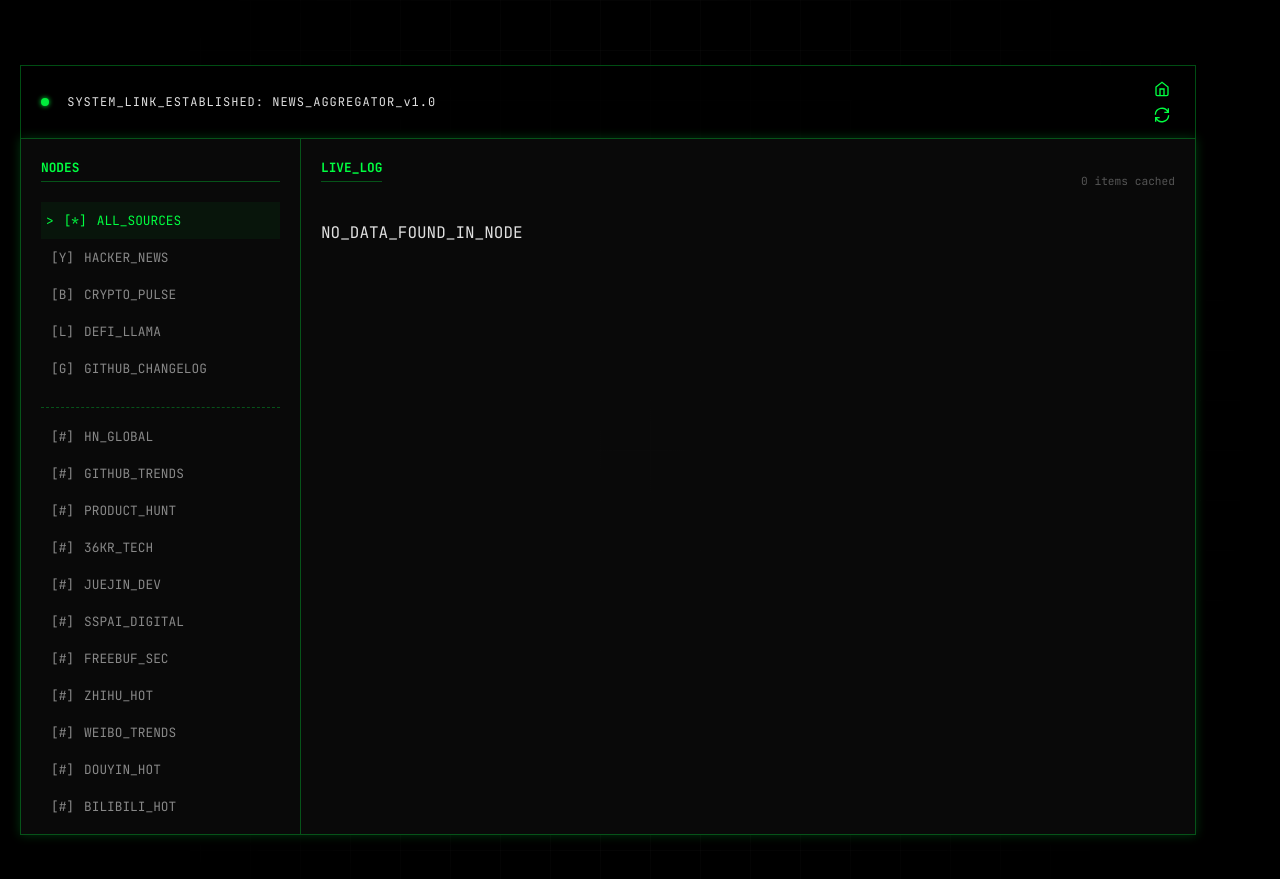
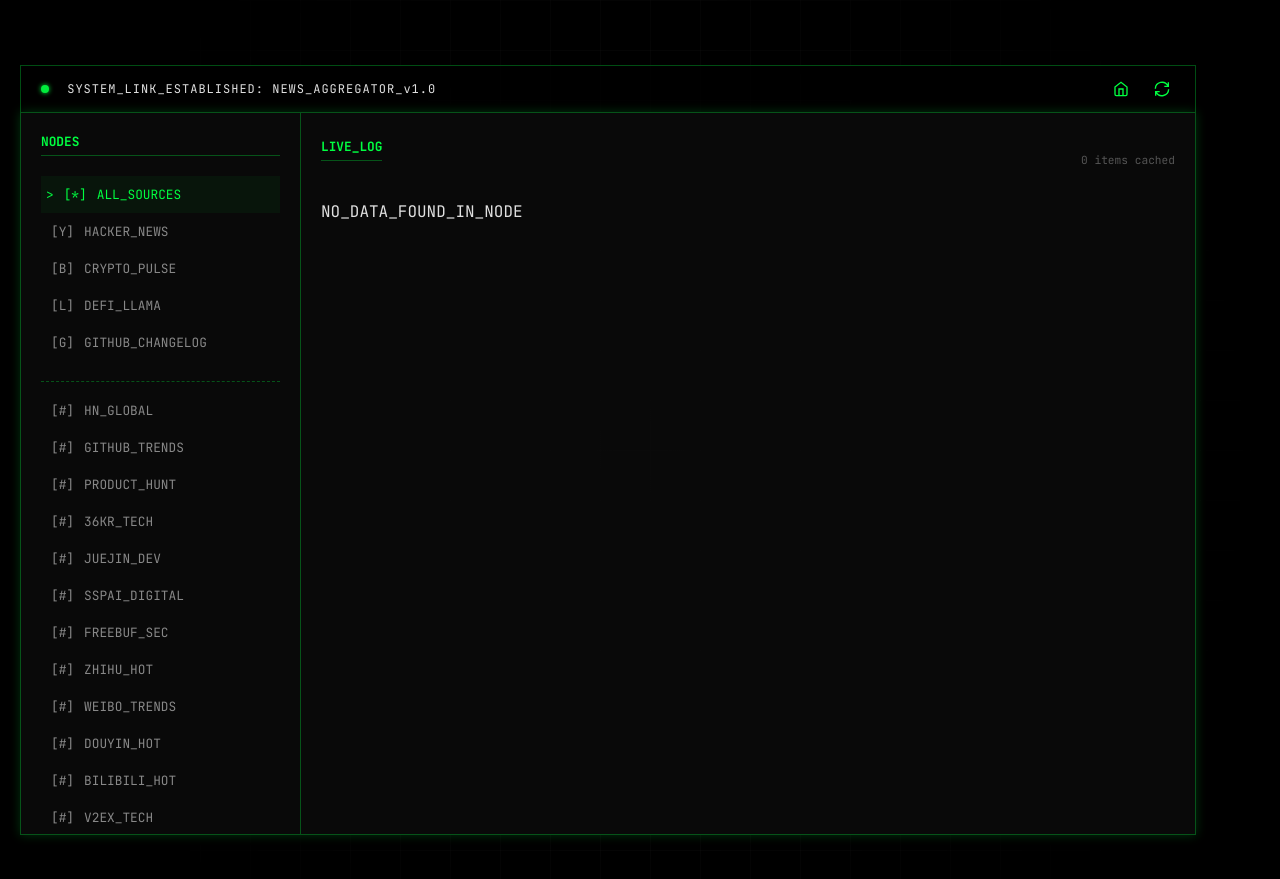
Before and after one commit to oyi77/oyi77.github.io, a Jekyll site: the page built from news/index.html, in a window 1280 px wide. Shown: the top 879 px of the page. Built offline with Jekyll 4.4.1, drawn with Linux system fonts in a browser that asks for light colours; comment, search, counter and statistics services are not loaded.

Commit message:
style(news): make live log header sticky and align control buttons

```diff
--- a/assets/css/news.css
+++ b/assets/css/news.css
@@ -159,12 +159,24 @@
     position: relative;
 }
 
+.terminal-controls {
+    display: flex;
+    gap: 15px;
+    align-items: center;
+}
+
 .feed-header {
     display: flex;
     justify-content: space-between;
     align-items: center;
     margin-bottom: 20px;
     flex-shrink: 0;
+    position: sticky;
+    top: 0;
+    background: var(--news-bg-dark);
+    z-index: 10;
+    padding-top: 5px;
+    /* Ensure content behind doesn't show through */
 }
 
 .feed-info {
```
